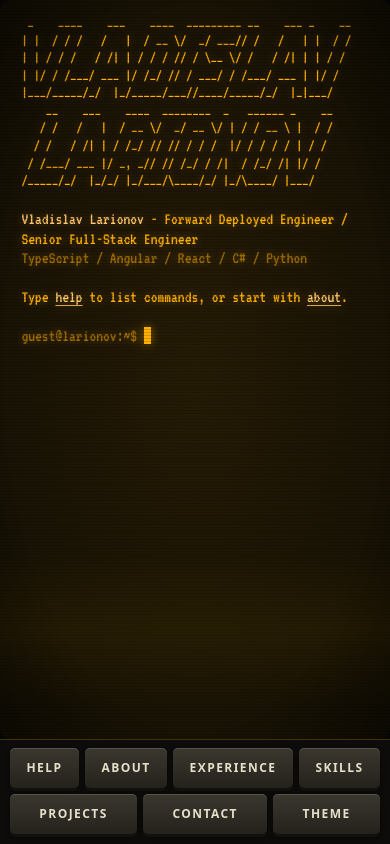
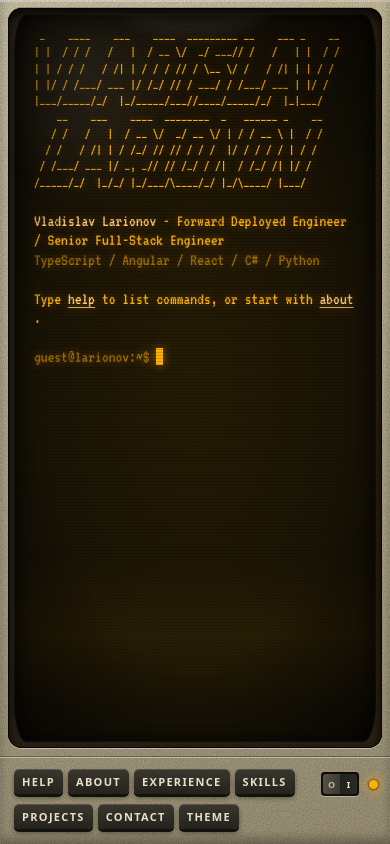
Before and after one commit to l-Vladislav/bash-me-up, a React (Vite) app: page / in a window 390 px wide. Built offline with nearby package versions, Linux system fonts and the light colour scheme.

Commit message:
fix: keep the monitor case on phones
Phones show the same monitor as before: a thin bezel round the curved tube
and the front panel with its keys and power switch. Keys that do not fit
wrap onto a second row instead of being cut off.

```diff
--- a/src/components/Monitor.module.css
+++ b/src/components/Monitor.module.css
@@ -268,6 +268,7 @@
   flex: none;
   gap: 14px;
 }
+
 .power {
   display: flex;
   flex: none;
@@ -431,13 +432,13 @@
 }
 
 /*
- * Phones, upright or on their side: no case and no room, just the tube edge to
- * edge with a strip of keys underneath. Keep in sync with COMPACT_QUERY.
+ * Phones, upright or on their side: the monitor fills the viewport, a thin
+ * bezel round the tube and the front panel below. The same breakpoint is in
+ * Backdrop and QuickKeys.
  */
 @media (max-width: 719px), (max-height: 519px) {
   .room {
     padding: 0;
-    background: #060606;
   }
 
   .stage {
@@ -448,44 +449,28 @@
   .wallGlow,
   .vents,
   .nameplate,
-  .power,
-  .case::before,
   .case::after {
     display: none;
   }
 
   .case {
-    /* The notch and rounded corners stay clear of the text. */
-    padding: env(safe-area-inset-top) env(safe-area-inset-right) 0 env(safe-area-inset-left);
-    border-radius: 0;
-    background: #060606;
-    box-shadow: none;
-  }
+    --pad: 8px;
 
-  .well {
-    padding: 0;
-    border-radius: 0;
-    box-shadow: none;
-    background: none;
-  }
-
-  .screen,
-  .flat .screen {
+    /* The notch and rounded display corners stay clear of the tube. */
+    padding: max(var(--pad), env(safe-area-inset-top)) max(var(--pad), env(safe-area-inset-right)) 0
+      max(var(--pad), env(safe-area-inset-left));
     border-radius: 0;
   }
 
-  .glass {
-    background: radial-gradient(ellipse at center, transparent 70%, rgb(0 0 0 / 0.35) 100%);
-    box-shadow: none;
+  /* Keys wrap onto a second row; power sits level with the first. */
+  .panel {
+    align-items: flex-start;
+    min-height: 0;
+    padding: 6px calc(var(--pad) + 4px) max(6px, env(safe-area-inset-bottom));
   }
 
-  .panel {
-    min-height: 0;
-    margin: 0;
-    padding: 0 0 env(safe-area-inset-bottom);
-    border-top: 1px solid color-mix(in srgb, var(--phosphor) 22%, transparent);
-    box-shadow: none;
-    background: #0d0c0a;
+  .power {
+    margin-top: 9px;
   }
 
   /* While the on-screen keyboard is up, every row goes to the terminal. */
--- a/src/components/Monitor.tsx
+++ b/src/components/Monitor.tsx
@@ -2,7 +2,6 @@ import { useId, useMemo, useRef, useState } from 'react';
 import type { CSSProperties, ReactNode } from 'react';
 import { createBarrelMap, displacementScale, supportsBarrel } from '../crt/barrel';
 import { useElementSize } from '../hooks/useElementSize';
-import { COMPACT_QUERY, useMediaQuery } from '../hooks/useMediaQuery';
 import type { UpdateSettings } from '../hooks/useSettings';
 import type { Settings } from '../terminal/settings';
 import { Backdrop } from './Backdrop';
@@ -49,10 +48,8 @@ export function Monitor({
   const imageRef = useRef<HTMLDivElement>(null);
   const size = useElementSize(imageRef);
   const [canBend] = useState(supportsBarrel);
-  // Edge to edge on a phone, bowed glass would only bend the text away from the edges.
-  const compact = useMediaQuery(COMPACT_QUERY);
 
-  const bend = settings.crt && canBend && !compact && size.width > 0 && size.height > 0;
+  const bend = settings.crt && canBend && size.width > 0 && size.height > 0;
   const map = useMemo(() => (bend ? createBarrelMap(size) : ''), [bend, size]);
 
   const picture: CSSProperties = {
--- a/src/components/QuickKeys.module.css
+++ b/src/components/QuickKeys.module.css
@@ -44,26 +44,16 @@
   outline-offset: 2px;
 }
 
-/* Phones: finger-sized keys under the screen, in as many rows as they need. */
+/* Phones: the same keys, wrapping onto a second row when one is not enough. */
 @media (max-width: 719px), (max-height: 519px) {
   .keys {
-    /* Keys that do not fit wrap onto a second row, and each row fills the width. */
     flex-wrap: wrap;
-    gap: 6px;
-    padding: 8px 10px 10px;
+    row-gap: 10px;
     overflow: visible;
   }
 
   .key {
-    flex: 1 0 auto;
-    min-height: 40px;
-    padding: 0 12px;
-    font-size: 0.75rem;
     touch-action: manipulation;
     -webkit-tap-highlight-color: transparent;
   }
-
-  .key:focus-visible {
-    outline-color: var(--phosphor);
-  }
 }
--- a/src/hooks/useMediaQuery.ts
+++ b/src/hooks/useMediaQuery.ts
@@ -1,7 +1,4 @@
 import { useSyncExternalStore } from 'react';
-
-/** Small screens and phones on their side: the terminal fills the viewport. */
-export const COMPACT_QUERY = '(max-width: 719px), (max-height: 519px)';
 
 /** Touch screens, where focusing the prompt would pop up a keyboard. */
 export const COARSE_POINTER_QUERY = '(pointer: coarse)';
```
